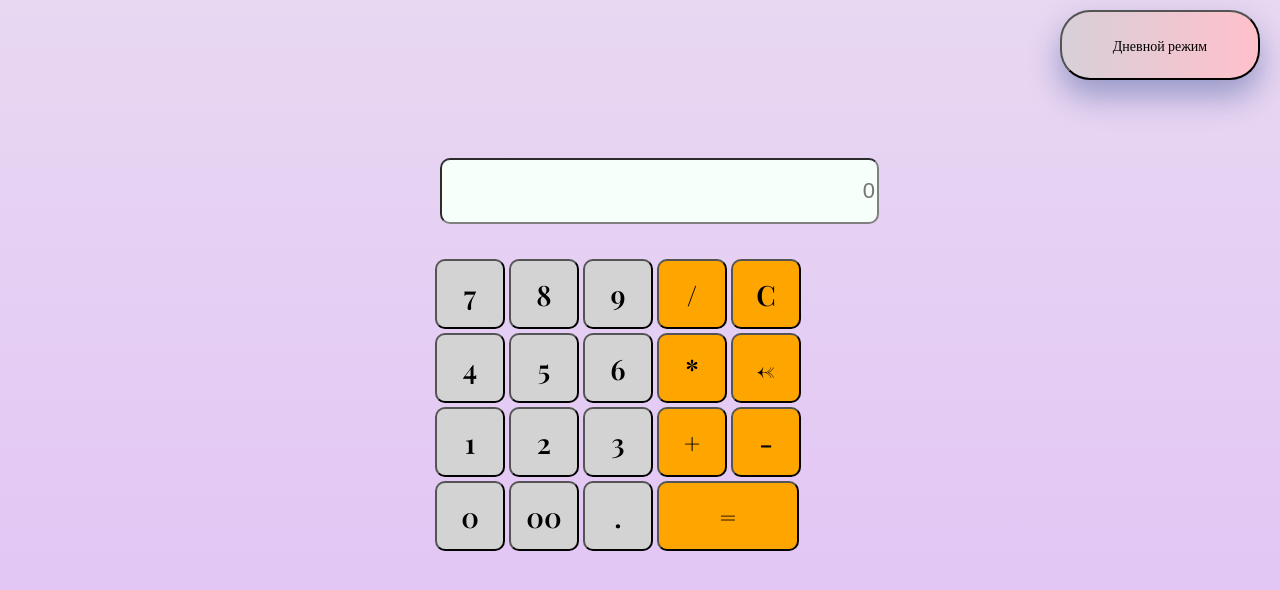
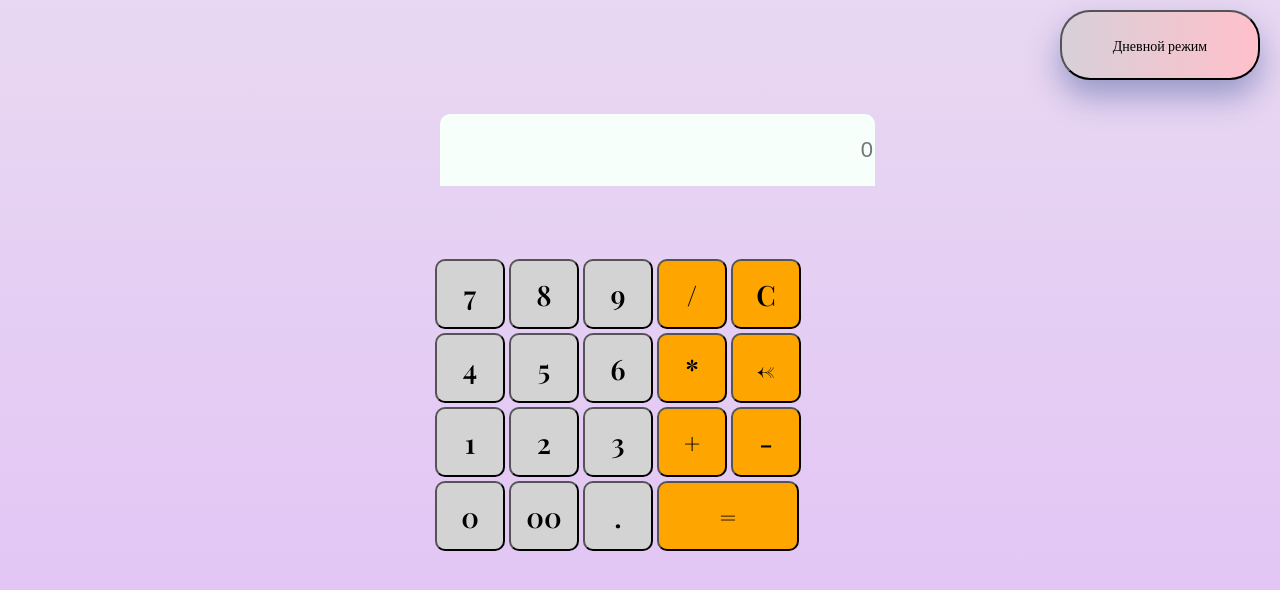
Before and after one commit to avarlamova/calculator, a plain HTML site: page calculator.html in a window 1280 px wide. Drawn offline with nearby package versions, Linux system fonts and the light colour scheme.

Commit message:
Update calculator.css

```diff
--- a/calculator.css
+++ b/calculator.css
@@ -36,15 +36,33 @@ button:hover {
 #display {
    font-family: Arial, Helvetica, sans-serif;
     font-size: 22px;
+    height: 70px;
+    position: absolute;
+    top: 50%;
+    outline: none;
+    border: none;
+    margin-top: -13em;
+    margin-left: 20em;
+    background-color: #f6fffa;
+    text-align: right;
+    color: gray;
+    border-radius: 10px 10px 0 0;
+}
+
+#result {
+    font-family: Arial, Helvetica, sans-serif;
+    font-size: 22px;
     height: 60px;
     position: absolute;
     top: 50%;
-    margin-top: -11em;
+    border: none;
+    width: 363px;
+    margin-top: -10.1em;
     margin-left: 20em;
     background-color: #f6fffa;
-    border-color: grey;
-     text-align: right;
-    border-radius: 10px;
+    text-align: right;
+    border-radius: 0 0 10px 10px;
+    color: black;
 }
 
 #calculate {
```
